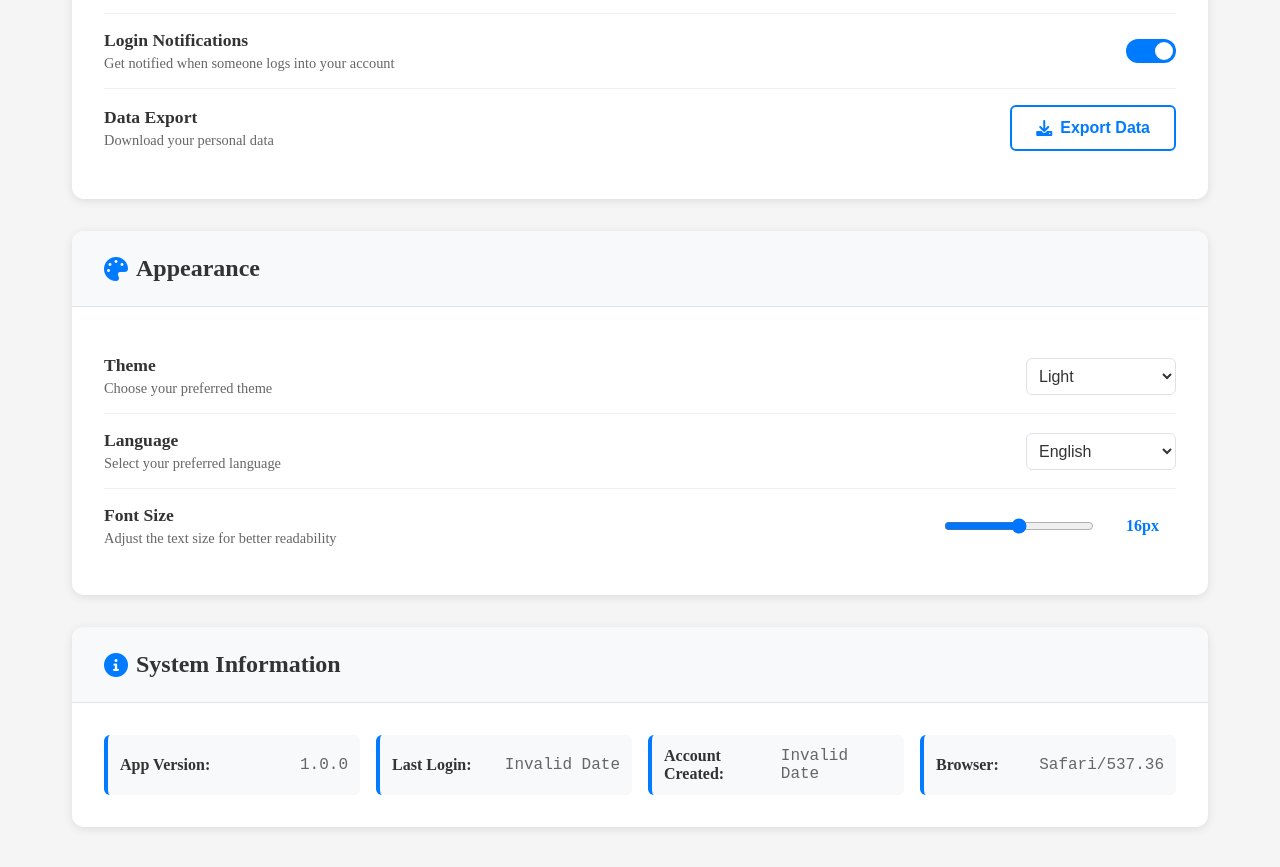
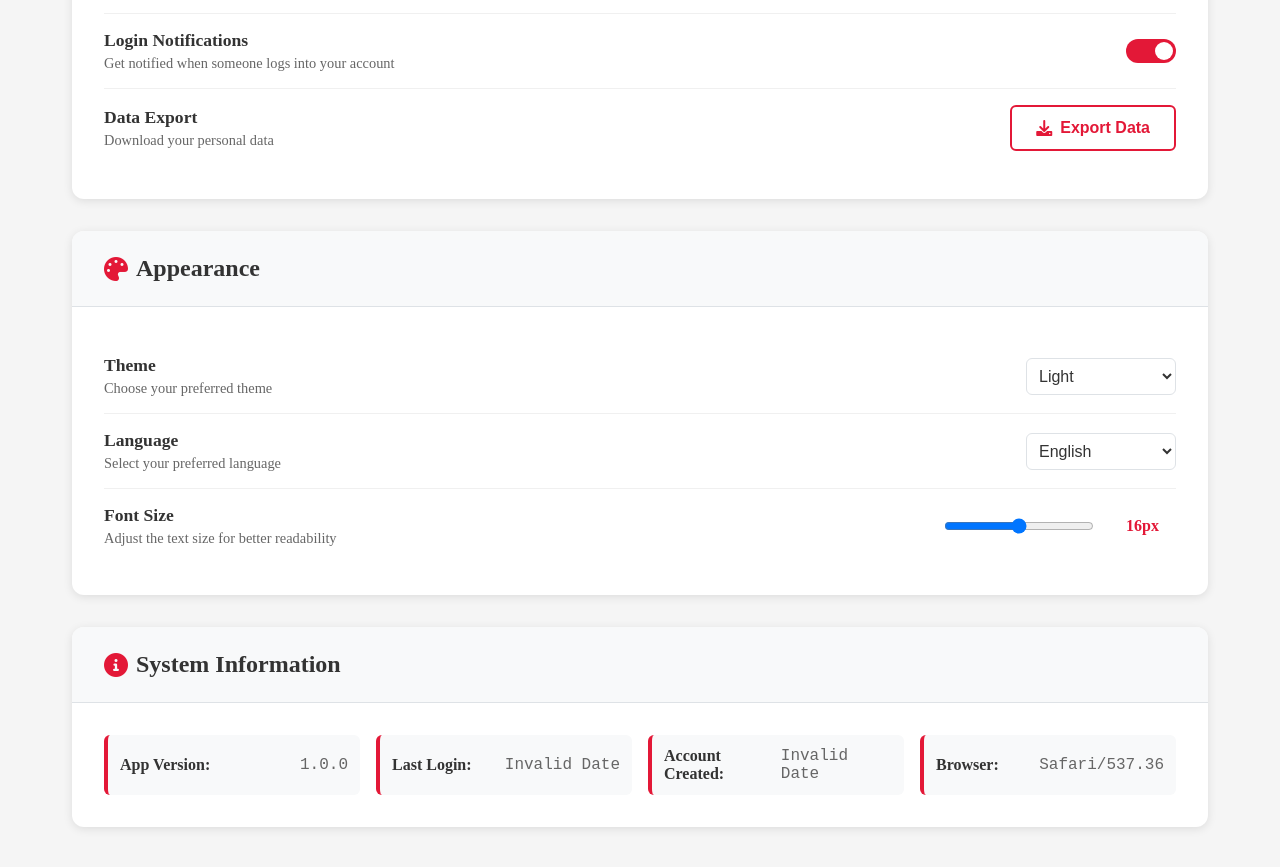
Before and after one commit to Micah22/LeadershipDevelopmentApp, a website: page pages/settings.html in a window 1280 px wide. Shown: the part 1635-2502 px from the top of the page. Drawn offline with Linux system fonts and the light colour scheme; no server answers; sample sign-in values are in the browser's storage.

Commit message:
Style: Update settings page with CFA brand colors
- Change primary color from blue (#007bff) to CFA red (#E31837)
- Update all color references to match CFA branding
- Maintain consistent styling with rest of application
- Update focus states, borders, and accent colors
- Ensure proper contrast and accessibility

```diff
--- a/styles/settings-styles.css
+++ b/styles/settings-styles.css
@@ -53,7 +53,7 @@
 }
 
 .section-header h2 i {
-    color: var(--primary-color, #007bff);
+    color: var(--primary-color, #E31837);
 }
 
 .section-content {
@@ -94,7 +94,7 @@
 
 .input-group input:focus {
     outline: none;
-    border-color: var(--primary-color, #007bff);
+    border-color: var(--primary-color, #E31837);
     box-shadow: 0 0 0 2px rgba(0, 123, 255, 0.25);
 }
 
@@ -196,7 +196,7 @@
 }
 
 input:checked + .toggle-slider {
-    background-color: var(--primary-color, #007bff);
+    background-color: var(--primary-color, #E31837);
 }
 
 input:checked + .toggle-slider:before {
@@ -216,7 +216,7 @@ select {
 
 select:focus {
     outline: none;
-    border-color: var(--primary-color, #007bff);
+    border-color: var(--primary-color, #E31837);
     box-shadow: 0 0 0 2px rgba(0, 123, 255, 0.25);
 }
 
@@ -228,7 +228,7 @@ input[type="range"] {
 
 #fontSizeValue {
     font-weight: 600;
-    color: var(--primary-color, #007bff);
+    color: var(--primary-color, #E31837);
     min-width: 50px;
 }
 
@@ -246,7 +246,7 @@ input[type="range"] {
     padding: 0.75rem;
     background: var(--info-bg, #f8f9fa);
     border-radius: 6px;
-    border-left: 4px solid var(--primary-color, #007bff);
+    border-left: 4px solid var(--primary-color, #E31837);
 }
 
 .info-label {
@@ -275,7 +275,7 @@ input[type="range"] {
 }
 
 .btn-primary {
-    background: var(--primary-color, #007bff);
+    background: var(--primary-color, #E31837);
     color: white;
 }
 
@@ -296,12 +296,12 @@ input[type="range"] {
 
 .btn-outline {
     background: transparent;
-    color: var(--primary-color, #007bff);
-    border: 2px solid var(--primary-color, #007bff);
+    color: var(--primary-color, #E31837);
+    border: 2px solid var(--primary-color, #E31837);
 }
 
 .btn-outline:hover {
-    background: var(--primary-color, #007bff);
+    background: var(--primary-color, #E31837);
     color: white;
 }
 
```
